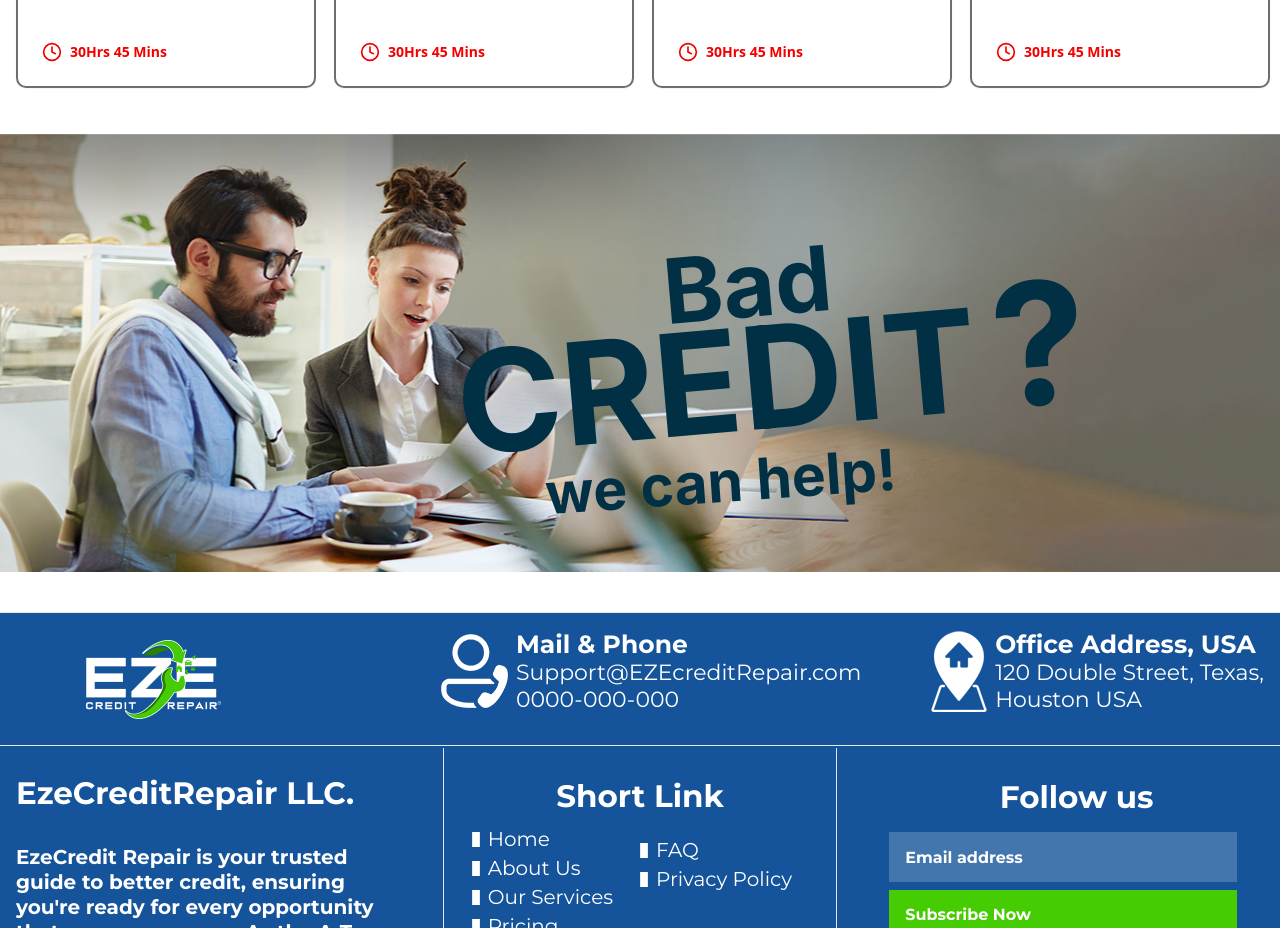
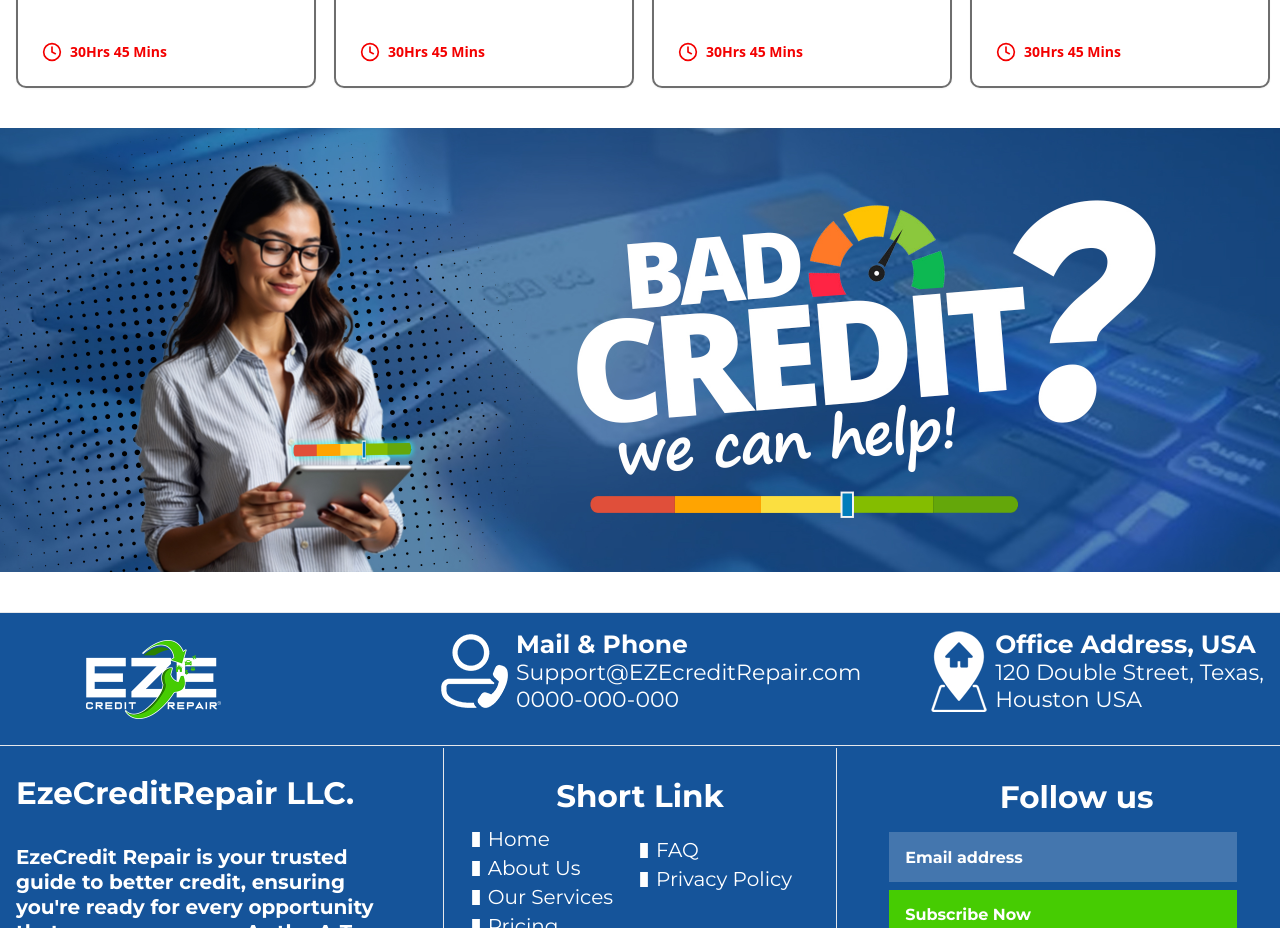
Before and after one commit to Nitin6404/ez-credit-repair, a React (Vite) app: page /learning-center in a window 1280 px wide. Shown: the part 1606-2534 px from the top of the page. Built offline with nearby package versions, Linux system fonts and the light colour scheme.

Commit message:
fix: banner change learning center

```diff
--- a/src/pages/LearningCenter.jsx
+++ b/src/pages/LearningCenter.jsx
@@ -3,6 +3,7 @@ import { useState } from 'react';
 import { Link } from 'react-router-dom';
 import AboutUs from '../components/asset/AboutUsbackground.png';
 import badCredits from '../components/asset/badCredits.svg';
+import badCreditLatest from '../components/asset/badCreditLatest.jpg';
 
 const courses = [
   {
@@ -211,29 +212,29 @@ export function LearningCenter() {
       <div className="relative hidden h-[444px] w-full overflow-hidden md:block">
         <div
           className="h-full w-full bg-cover bg-center bg-no-repeat"
-          style={{ backgroundImage: `url(${badCredits})` }}
+          style={{ backgroundImage: `url(${badCreditLatest})` }}
         >
-          <div className="relative h-full w-full">
-            {/* Bad */}
-            <div className="absolute right-[10%] top-[10%] hidden md:right-[30%] md:top-[20%] md:block lg:right-[35%]">
-              <h2 className="font-inter text-[60px] font-bold text-[#013044] [transform:rotate(-5deg)] md:text-[90px]">
-                Bad
-              </h2>
-            </div>
-            {/* CREDIT? */}
-            <div className="absolute right-[5%] top-[15%] hidden md:right-[10%] md:top-[25%] md:block lg:right-[15%]">
-              <h1 className="font-inter text-[80px] font-extrabold uppercase text-[#013044] [transform:rotate(-5deg)] md:text-[142px]">
-                Credit
-                <span className="ml-4 text-[100px] md:text-[170px]">?</span>
-              </h1>
-            </div>
-            {/* We can help! */}
-            <div className="absolute right-[20%] top-[60%] hidden md:right-[25%] md:top-[70%] md:block lg:right-[30%]">
-              <p className="font-inter text-[40px] font-bold text-[#013044] [transform:rotate(-4deg)] md:text-[57px]">
-                we can help!
-              </p>
-            </div>
-          </div>
+          {/*<div className="relative h-full w-full">*/}
+          {/*  /!* Bad *!/*/}
+          {/*  <div className="absolute right-[10%] top-[10%] hidden md:right-[30%] md:top-[20%] md:block lg:right-[35%]">*/}
+          {/*    <h2 className="font-inter text-[60px] font-bold text-[#013044] [transform:rotate(-5deg)] md:text-[90px]">*/}
+          {/*      Bad*/}
+          {/*    </h2>*/}
+          {/*  </div>*/}
+          {/*  /!* CREDIT? *!/*/}
+          {/*  <div className="absolute right-[5%] top-[15%] hidden md:right-[10%] md:top-[25%] md:block lg:right-[15%]">*/}
+          {/*    <h1 className="font-inter text-[80px] font-extrabold uppercase text-[#013044] [transform:rotate(-5deg)] md:text-[142px]">*/}
+          {/*      Credit*/}
+          {/*      <span className="ml-4 text-[100px] md:text-[170px]">?</span>*/}
+          {/*    </h1>*/}
+          {/*  </div>*/}
+          {/*  /!* We can help! *!/*/}
+          {/*  <div className="absolute right-[20%] top-[60%] hidden md:right-[25%] md:top-[70%] md:block lg:right-[30%]">*/}
+          {/*    <p className="font-inter text-[40px] font-bold text-[#013044] [transform:rotate(-4deg)] md:text-[57px]">*/}
+          {/*      we can help!*/}
+          {/*    </p>*/}
+          {/*  </div>*/}
+          {/*</div>*/}
         </div>
       </div>
     </div>
```
Also changed, not shown: src/components/asset/badCreditLatest.jpg (added).
